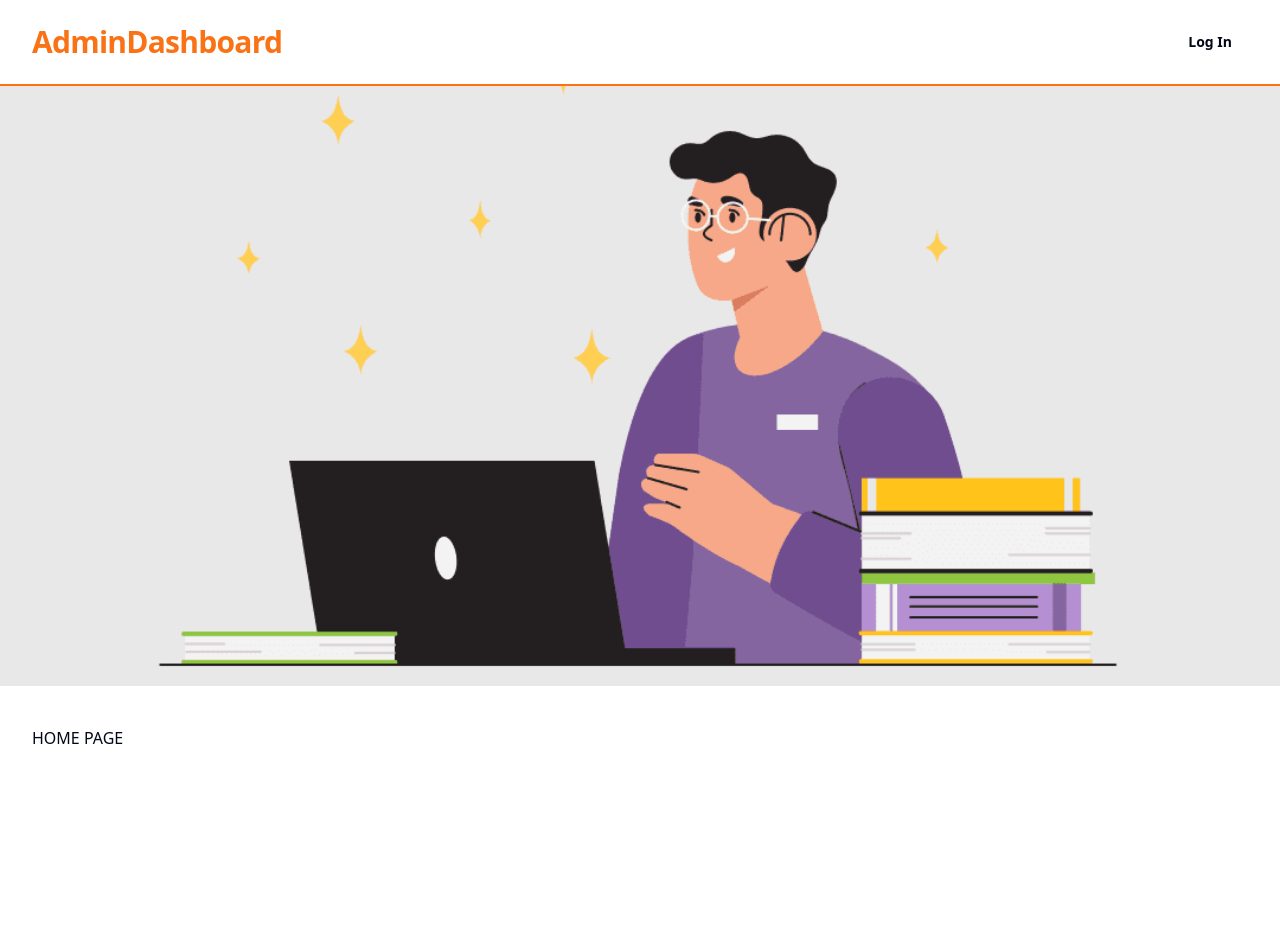
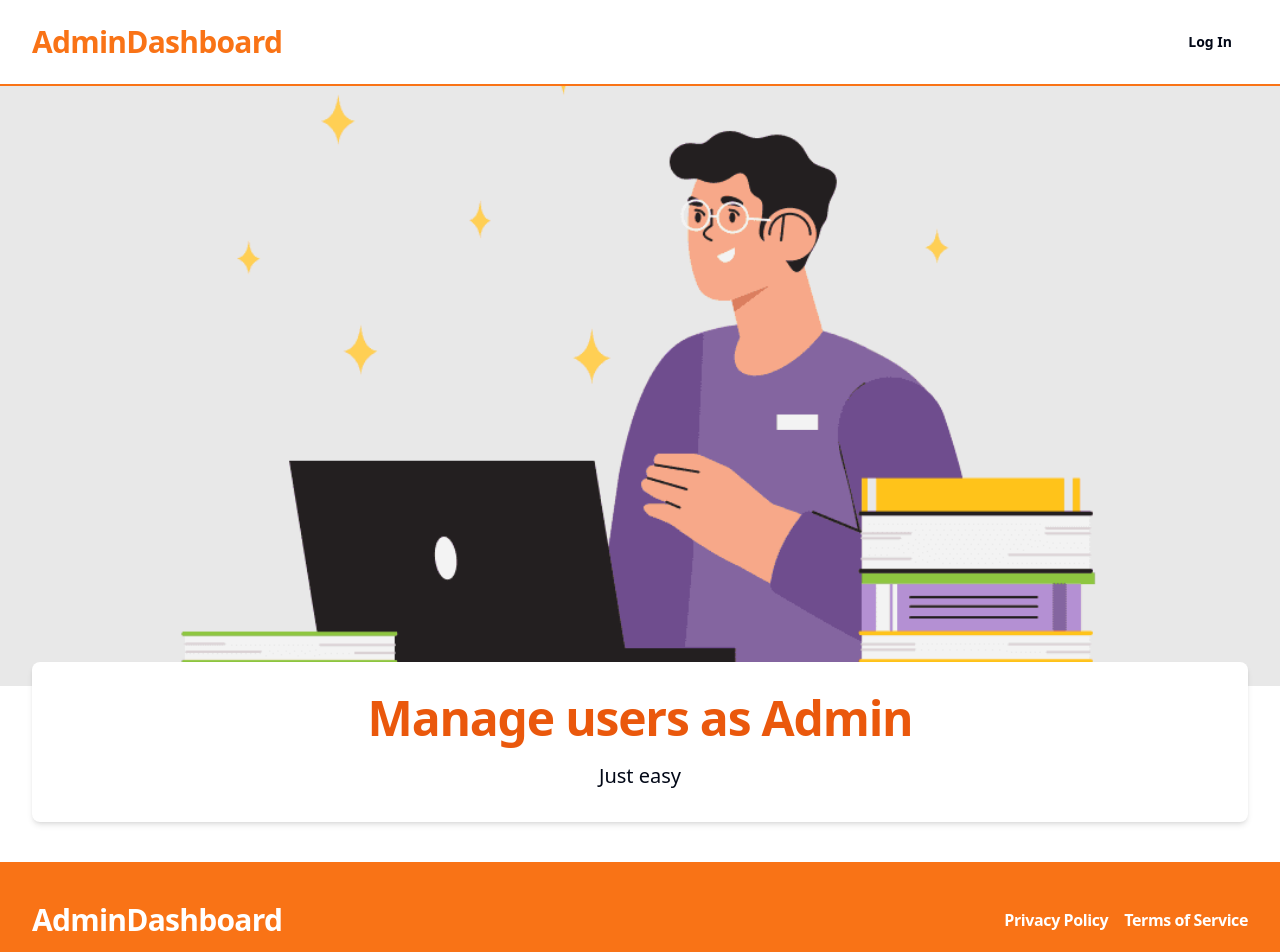
Before and after one commit to ilyanosovsky/ItWorks, a React (Vite) app in the folder assignments/admin-dashboard/client/: page / in a window 1280 px wide. Shown: the top 952 px of the page. Before the commit the page ends 800 px from the top, so only its background shows below. Built offline with nearby package versions, Linux system fonts and the light colour scheme.

Commit message:
added home page and footer

```diff
--- a/assignments/admin-dashboard/client/src/AppRoutes.tsx
+++ b/assignments/admin-dashboard/client/src/AppRoutes.tsx
@@ -1,10 +1,11 @@
 import { Navigate, Route, Routes } from "react-router-dom";
 import Layout from "./layouts/layout";
+import HomePage from "./pages/HomePage";
 
 const AppRoutes = () => {
   return (
     <Routes>
-      <Route path="/" element={<Layout>HOME PAGE</Layout>} />
+      <Route path="/" element={<Layout><HomePage/></Layout>} />
       <Route path="/login" element={<span>LOGIN PAGE</span>} />
       <Route path="/view-users" element={<span>View Users</span>} />
       <Route path="/create-user" element={<span>Create User</span>} />
--- /dev/null
+++ b/assignments/admin-dashboard/client/src/components/Footer.tsx
@@ -0,0 +1,17 @@
+const Footer = () => {
+  return (
+    <div className="bg-orange-500 py-10">
+      <div className="container max-auto flex flex-col md:flex-row justify-between items-center">
+        <span className="text-3xl text-white font-bold tracking-tight">
+          AdminDashboard
+        </span>
+        <span className="text-white font-bold tracking-tight flex gap-4 ">
+          <span>Privacy Policy</span>
+          <span>Terms of Service</span>
+        </span>
+      </div>
+    </div>
+  );
+};
+
+export default Footer;
--- a/assignments/admin-dashboard/client/src/layouts/layout.tsx
+++ b/assignments/admin-dashboard/client/src/layouts/layout.tsx
@@ -1,3 +1,4 @@
+import Footer from "@/components/Footer";
 import Header from "@/components/Header";
 import Hero from "@/components/Hero";
 
@@ -13,6 +14,7 @@ const Layout = ({children}: Props) => {
             <div className="container mx-auto flex-1 py-10">
                 {children}
             </div>
+            <Footer/>
         </div>
     )
 };
--- /dev/null
+++ b/assignments/admin-dashboard/client/src/pages/HomePage.tsx
@@ -0,0 +1,14 @@
+const HomePage = () => {
+  return (
+    <div className="flex flex-col gap-12">
+      <div className="bg-white rounded-lg shadow-md py-8 flex flex-col gap-5 text-center -mt-16">
+        <h1 className="text-5xl font-bold tracking-tight text-orange-600">
+          Manage users as Admin
+        </h1>
+        <span className="text-xl">Just easy</span>
+      </div>
+    </div>
+  );
+};
+
+export default HomePage;
```
